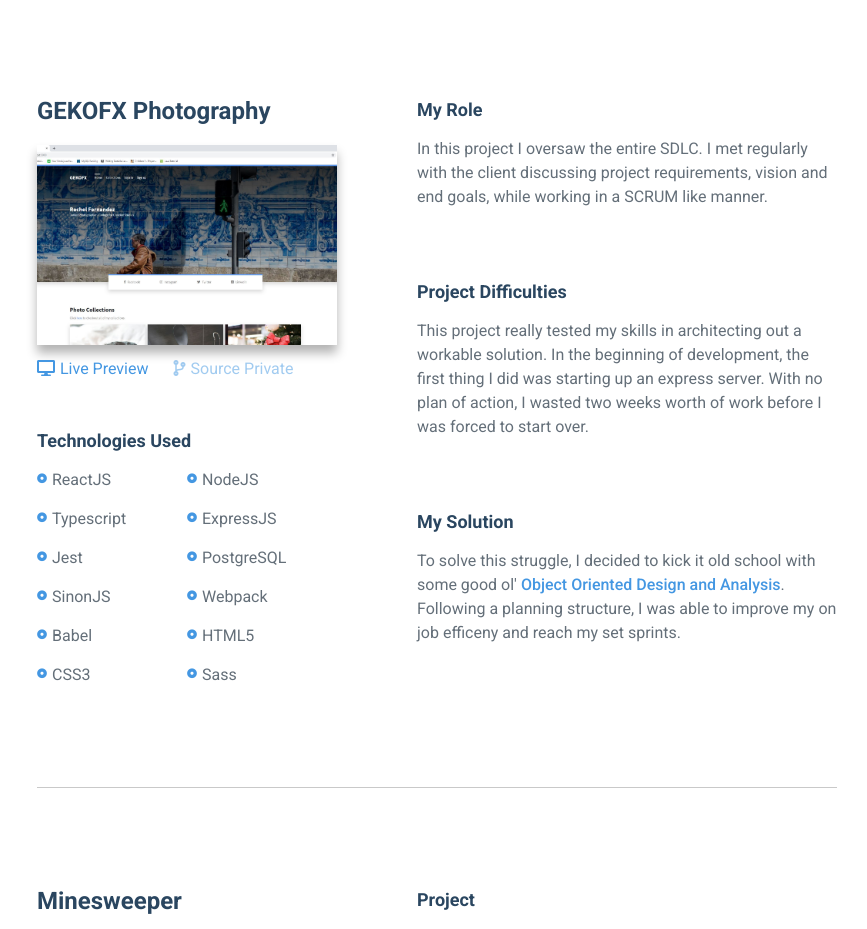
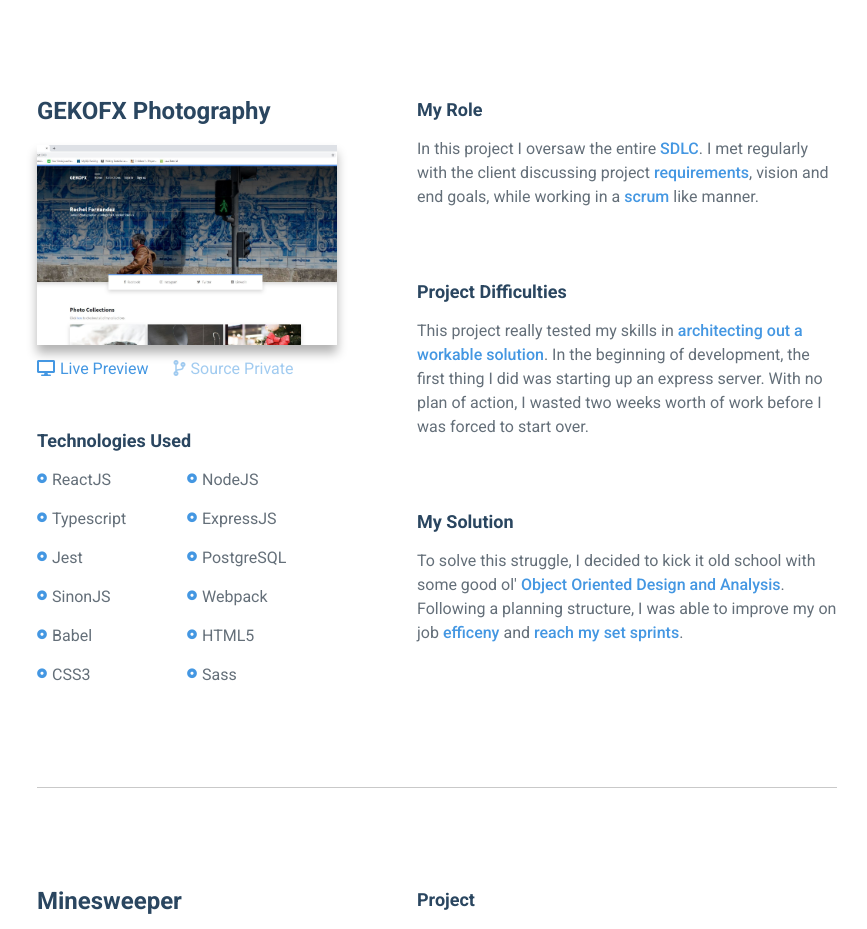
Before and after one commit to rayjohnson1/personal-portfolio, a React (Create React App) app: page / in a window 1280 px wide. Shown: the part 1980-2909 px from the top of the page, without its empty margins (3-870 px from the left). Built offline with nearby package versions, Linux system fonts and the light colour scheme.

Commit message:
Highlighted some important details

```diff
--- a/src/components/projects/Projects.tsx
+++ b/src/components/projects/Projects.tsx
@@ -78,15 +78,15 @@ export default class Projects extends Component {
                         <div className={`col-2`}>
                             <div className={`project__detail-section`}>
                                 <p className={`small-section-title`}>My Role</p>
-                                <p>In this project I oversaw the entire SDLC. I met regularly with the client discussing project requirements, vision and end goals, while working in a SCRUM like manner.</p>
+                                <p>In this project I oversaw the entire <span className={`highlight`}>SDLC</span>. I met regularly with the client discussing project <span className={`highlight`}>requirements</span>, vision and end goals, while working in a <span className={`highlight`}>scrum</span> like manner.</p>
                             </div>
                             <div className={`project__detail-section`}>
                                 <p className={`small-section-title`}>Project Difficulties</p>
-                                <p>This project really tested my skills in architecting out a workable solution. In the beginning of development, the first thing I did was starting up an express server. With no plan of action, I wasted two weeks worth of work before I was forced to start over.</p>
+                                <p>This project really tested my skills in <span className={`highlight`}>architecting out a workable solution</span>. In the beginning of development, the first thing I did was starting up an express server. With no plan of action, I wasted two weeks worth of work before I was forced to start over.</p>
                             </div>
                             <div className={`project__detail-section`}>
                                 <p className={`small-section-title`}>My Solution</p>
-                                <p>To solve this struggle, I decided to kick it old school with some good ol' <span className={`highlight`}>Object Oriented Design and Analysis</span>. Following a planning structure, I was able to improve my on job efficeny and reach my set sprints.</p>
+                                <p>To solve this struggle, I decided to kick it old school with some good ol' <span className={`highlight`}>Object Oriented Design and Analysis</span>. Following a planning structure, I was able to improve my on job <span className={`highlight`}>efficeny</span> and <span className={`highlight`}>reach my set sprints</span>.</p>
                             </div>
                         </div>
                     </div>
```
